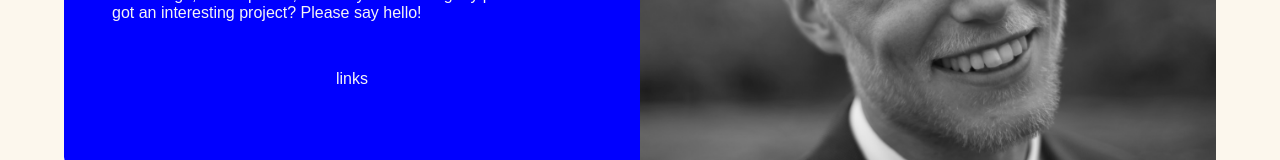
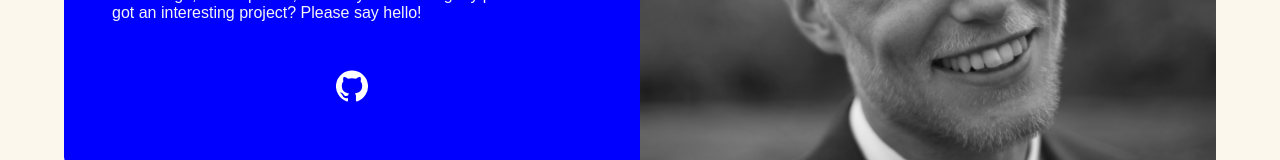
Before and after one commit to oc-developer/oc-portfolio, a React (Create React App) app: page / in a window 1280 px wide. Shown: the part 1974-2134 px from the top of the page. Built offline with nearby package versions, Linux system fonts and the light colour scheme.

Commit message:
Add github mark

```diff
--- a/src/About/About.scss
+++ b/src/About/About.scss
@@ -28,6 +28,13 @@
 
             .breif {
                 padding: 3em;
+            }
+
+            .links {
+                .github-mark {
+                    width: 32px;
+                    height: 32px;
+                }
             }
         }
 
--- a/src/About/About.tsx
+++ b/src/About/About.tsx
@@ -1,4 +1,5 @@
 import React from 'react'
+
 import './About.scss'
 import me from './oliver-mini.jpeg'
 
@@ -14,7 +15,13 @@ export default function About() {
                     I love to create in collaboration. I collaborate with design, development,
                     creativity and sharing my passion. You got an interesting project?
                     Please say hello!</span>
-                    <div>links</div>
+                    <div className="links">
+                        <a href="https://github.com/oc-developer">
+                            <svg className="github-mark" fill="#fff" xmlns="http://www.w3.org/2000/svg" width="62" height="60" viewBox="0 0 62 60">
+                                <path d="M31 0a30.7 30.7 0 0 0-9.8 59.9c1.55.3 2.116-.6 2.116-1.4s-.026-2.7-.042-5.3c-8.622 1.9-10.44-4.1-10.44-4.1-1.414-3.5-3.448-4.5-3.448-4.5-2.815-1.9.213-1.9.213-1.9a6.74 6.74 0 0 1 4.746 3.2c2.766 4.7 7.254 3.3 9.023 2.6a6.3 6.3 0 0 1 1.966-4.1c-6.88-.8-14.12-3.5-14.12-15.2a11.964 11.964 0 0 1 3.193-8.3 10.9 10.9 0 0 1 .3-8.1s2.6-.9 8.525 3.1a30.617 30.617 0 0 1 15.522 0c5.92-4 8.517-3.1 8.517-3.1a10.886 10.886 0 0 1 .308 8.1 11.946 11.946 0 0 1 3.186 8.3c0 11.8-7.248 14.4-14.155 15.1a7.52 7.52 0 0 1 2.1 5.7c0 4.1-.04 7.5-.04 8.5 0 .8.56 1.7 2.13 1.4A30.708 30.708 0 0 0 31 0"></path>
+                            </svg>
+                        </a>
+                    </div>
                 </div>
                 <div className="right">
                     <img className="image-me" src={me} alt="Oliver" />
```
